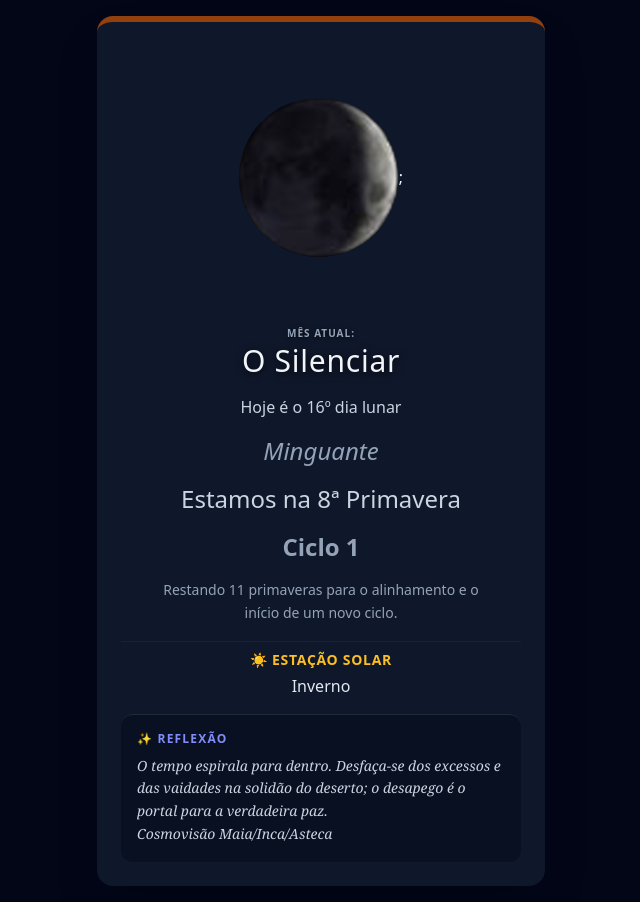
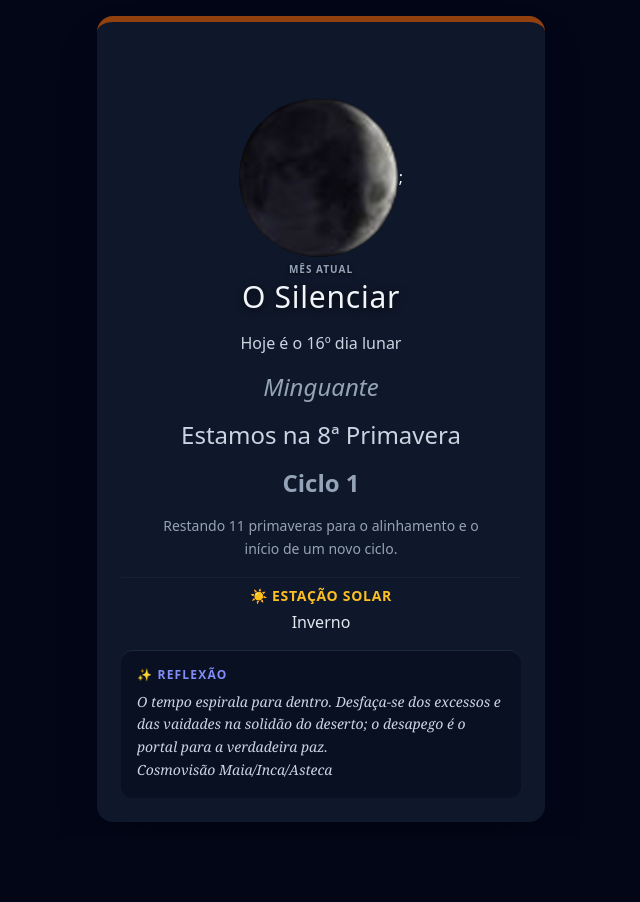
Before and after one commit to Dennis-bp575/Calendario-Lunissolar, a website built with Vite: page index.html in a window 1280 px wide. Shown: the whole page, without its empty margins (319-959 px from the left). After the commit the page ends 838 px from the top, so only its background shows below. Built offline with nearby package versions, Linux system fonts and the light colour scheme.

Commit message:
Update index.html

```diff
--- a/index.html
+++ b/index.html
@@ -193,20 +193,18 @@
 
                 </div>
 
-                <!-- Container do Título com a margem negativa para subir na Lua -->
-                <div class="mt-[-2.5rem] relative z-20 flex flex-col items-center">
-
-                  <!-- Mini rótulo explicativo para os desavisados -->
+               <!-- Adicionamos o ponto de exclamação em !mt-[-3.5rem] para forçar o bloco a subir, quebrando o space-y-4 -->
+                <div class="!mt-[-3.5rem] relative z-20 flex flex-col items-center">
+                      <!-- Mini rótulo explicativo (vi no seu print que mudou para MÊS ATUAL, ficou ótimo!) -->
                       <span class="text-[10px] uppercase tracking-widest font-semibold text-slate-400 drop-shadow-[0_1px_2px_rgba(0,0,0,0.8)]">
-                    Mês atual:
+                        Mês Atual
                       </span>
-
                       <!-- Nome do Mês Principal -->
                       <h1 id="poetic-month" class="text-3xl font-light tracking-wide text-slate-100 mt-0.5 drop-shadow-[0_2px_4px_rgba(0,0,0,0.8)]">
                         <!-- O texto entra aqui via JS -->
                       </h1>
+                </div>
 
-                </div>
 
 
                 <!-- Parágrafos de dados mecânicos do calendário -->
```
Lines whose indentation alone changed are shown as unchanged.
